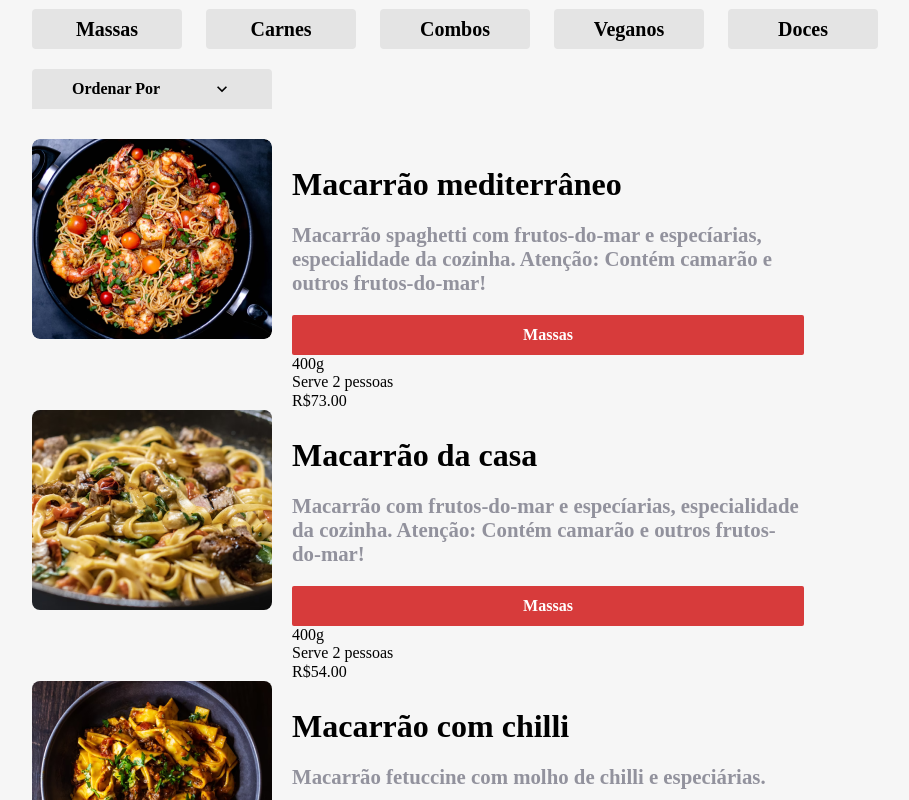
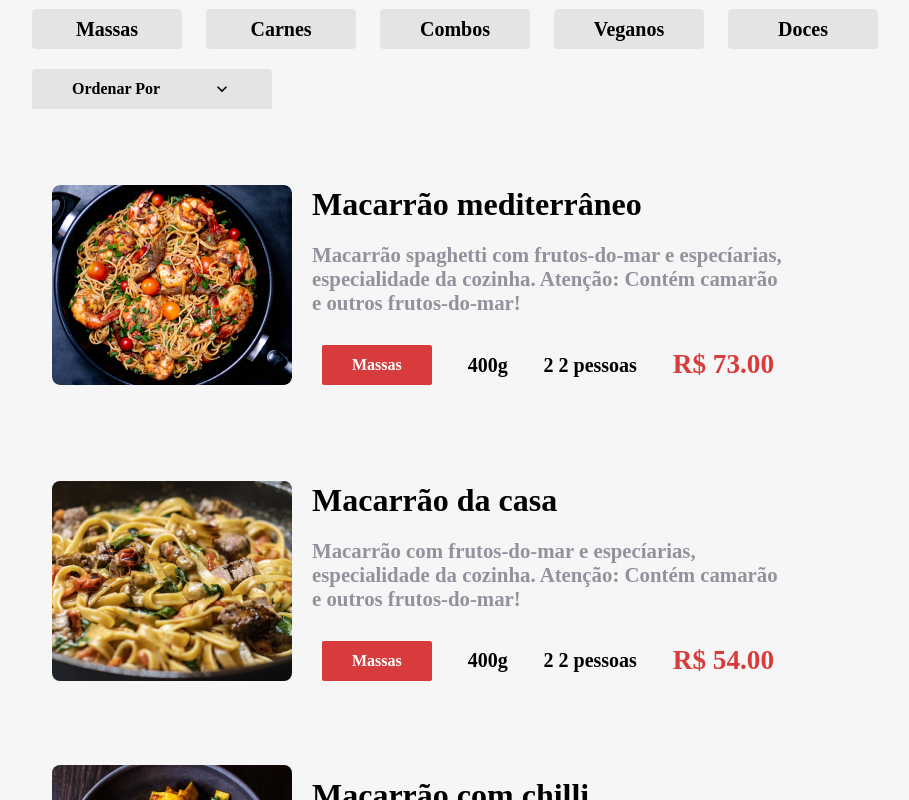
Before and after one commit to pedrogobis/Alura-JavaScript, a React (Create React App) app in the folder JS-Front-End/REACT JS/reactaula2/: page /cardapio in a window 1280 px wide. Shown: the part 640-1440 px from the top of the page, without its empty margins (168-1077 px from the left). Built offline with nearby package versions, Linux system fonts and the light colour scheme; a web font is replaced by a local one.

Commit message:
Update
Correções e melhorias:
- melhoramos a interface do cardapio
- Colocamos a navegação para o item do cardapio
- Corrigimos  a pagina de notfound

```diff
--- a/JS-Front-End/REACT JS/reactaula2/src/components/TagsPrato/TagsPrato.module.scss
+++ b/JS-Front-End/REACT JS/reactaula2/src/components/TagsPrato/TagsPrato.module.scss
@@ -5,6 +5,7 @@
 $carnes: #30201e;
 $combos: #e6c864;
 $veganos: #80aa40;
+
 .tags {
   display: flex;
   flex-wrap: wrap;
--- a/JS-Front-End/REACT JS/reactaula2/src/components/TagsPrato/index.tsx
+++ b/JS-Front-End/REACT JS/reactaula2/src/components/TagsPrato/index.tsx
@@ -1,31 +1,23 @@
-import styles from './TagsPrato.module.scss'
+
 import classNames from 'classnames';
 import { Prato } from 'types/Prato';
+import styles from './TagsPrato.module.scss';
 
-
-export default function TagsPratos({
+export default function TagsPrato({
   category,
   size,
   serving,
   price
-}: Prato){
-    return(
-        <div className={styles.item__tags}>
+}: Prato) {
+  return (
+    <div className={styles.tags}>
       <div className={classNames({
         [styles.tags__tipo]: true,
-            [styles[`tags__tipo__${category.label.toLocaleLowerCase()}`]]: true
-          })}>
-          {category.label}
-          </div>
-          <div className={styles.item__porcao}>
-          	{size}g
-          </div>
-          <div className={styles.item__qtdpessoas}>
-            Serve {serving} pessoa{serving === 1? '' : 's'}
-          </div>
-          <div className={styles.item__valor}>
-            R${price.toFixed(2)}
-          </div>
+        [styles[`tags__tipo__${category.label.toLowerCase()}`]]: true
+      })}>{category.label}</div>
+      <div className={styles.tags__porcao}>{size}g</div>
+      <div className={styles.tags__qtdpessoas}>{serving} 2 pessoa{serving === 1 ? '' : 's'}</div>
+      <div className={styles.tags__valor}>R$ {price.toFixed(2)}</div>
     </div>
   );
 }
--- a/JS-Front-End/REACT JS/reactaula2/src/pages/Cardapio/Itens/Item/Item.module.scss
+++ b/JS-Front-End/REACT JS/reactaula2/src/pages/Cardapio/Itens/Item/Item.module.scss
@@ -1,12 +1,17 @@
 @import "styles/variaveis";
 @import "styles/breakpoints";
-
-
-
 .item {
+  align-items: center;
+  border-radius: 10px;
+  cursor: pointer;
   display: flex;
   flex-wrap: wrap;
+  padding: 20px;
+  transition: .2s ease-in;
   width: 90%;
+  &:hover {
+    background-color: $grey;
+  }
   &__imagem {
     min-width: 240px;
     @media (max-width: $desktop_xsm) {
@@ -23,7 +28,7 @@
     flex-direction: column;
     flex-wrap: wrap;
     justify-content: space-around;
-    padding: 0 20px;
+    margin: 0 20px;
     @media (max-width: $desktop_xsm) {
       flex-direction: row;
       margin-top: 20px;
--- a/JS-Front-End/REACT JS/reactaula2/src/pages/Cardapio/Itens/Item/index.tsx
+++ b/JS-Front-End/REACT JS/reactaula2/src/pages/Cardapio/Itens/Item/index.tsx
@@ -2,12 +2,14 @@
 import logo from 'assets/logo.svg';
 import { Prato } from 'types/Prato';
 import TagsPratos from 'components/TagsPrato';
+import { useNavigate } from 'react-router-dom';
 
 
 export default function Item(props: Prato){
-    const {title, description, photo} = props
+    const {id, title, description, photo} = props;
+    const navigate = useNavigate()
     return(
-        <div className={styles.item}>
+        <div className={styles.item} onClick={()=> navigate(`/prato/${id}`)}>
             <div className={styles.item__imagem}>
                 <img src={photo} alt={title} />
             </div>
--- a/JS-Front-End/REACT JS/reactaula2/src/pages/Prato/index.tsx
+++ b/JS-Front-End/REACT JS/reactaula2/src/pages/Prato/index.tsx
@@ -1,27 +1,26 @@
-import styles from './Prato.module.scss'
-import { useNavigate, useParams} from 'react-router-dom';
-import classNames from 'classnames';
-import Cardapio from 'data/cardapio.json';
-import TagsPratos from 'components/TagsPrato';
+import styles from './Prato.module.scss';
+import { useParams, useNavigate, Routes, Route } from 'react-router-dom';
+import cardapio from 'data/cardapio.json';
+import TagsPrato from 'components/TagsPrato';
+import NotFound from 'pages/NotFound';
+import PaginaPadrao from 'components/PaginaPadrao';
 
-
-
-export default function Prato(){
-	const { id } = useParams()
-  const navigate = useNavigate()
-    const prato = Cardapio.find(item => item.id === Number(id) ||{})
-		if(!prato){
-			return '';
+export default function Prato() {
+  const { id } = useParams();
+  const navigate = useNavigate();
+  const prato = cardapio.find(item => item.id === Number(id));
+  if (!prato) {
+    return <NotFound />;
   }
-    return(
+  return (
+    <Routes>
+      <Route path="*" element={<PaginaPadrao />}>
+        <Route index element={
           <>
-					<button
-						className={styles.voltar}
-						onClick={()=> navigate(-1)}
-					>
+            <button className={styles.voltar} onClick={() => navigate(-1)}>
               {'< Voltar'}
             </button>
-					<section className={styles.container}>
+            <div className={styles.container}>
               <h1 className={styles.titulo}>
                 {prato.title}
               </h1>
@@ -32,9 +31,12 @@
                 <p className={styles.conteudo__descricao}>
                   {prato.description}
                 </p>
-							<TagsPratos {...prato}/>
               </div>
-					</section>
+              <TagsPrato {...prato} />
+            </div>
           </>
-    )
+        } />
+      </Route>
+    </Routes>
+  );
 }
--- a/JS-Front-End/REACT JS/reactaula2/src/routes.js
+++ b/JS-Front-End/REACT JS/reactaula2/src/routes.tsx
@@ -19,8 +19,8 @@
 									<Route index element={<Inicio/>}/>
                  	<Route path='cardapio' element={<Cardapio/>}/>
                   <Route path='sobre' element={<Sobre/>}/>
+								</Route>
                   <Route path='prato/:id' element={<Prato/>}/>
-								</Route>
                 <Route path='*' element={<NotFound />} />
              </Routes>
              <Footer/>
```
Lines whose indentation alone changed are shown as unchanged.
